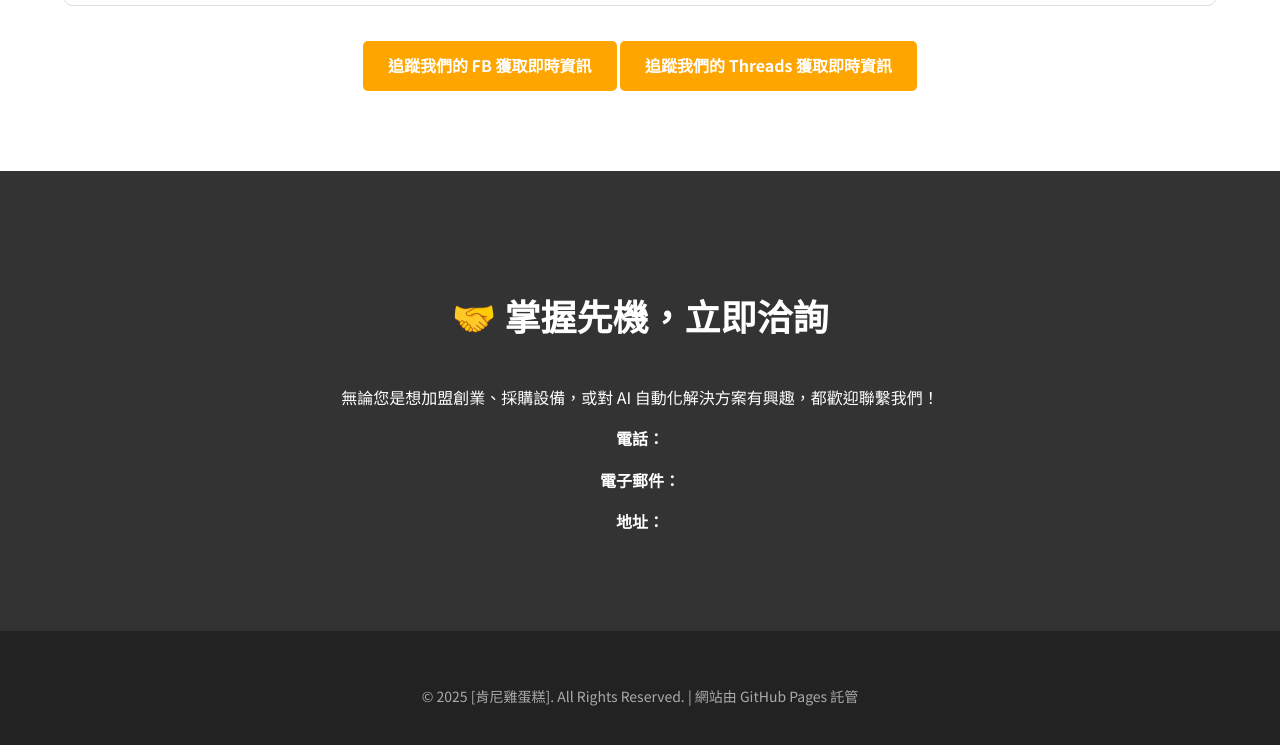
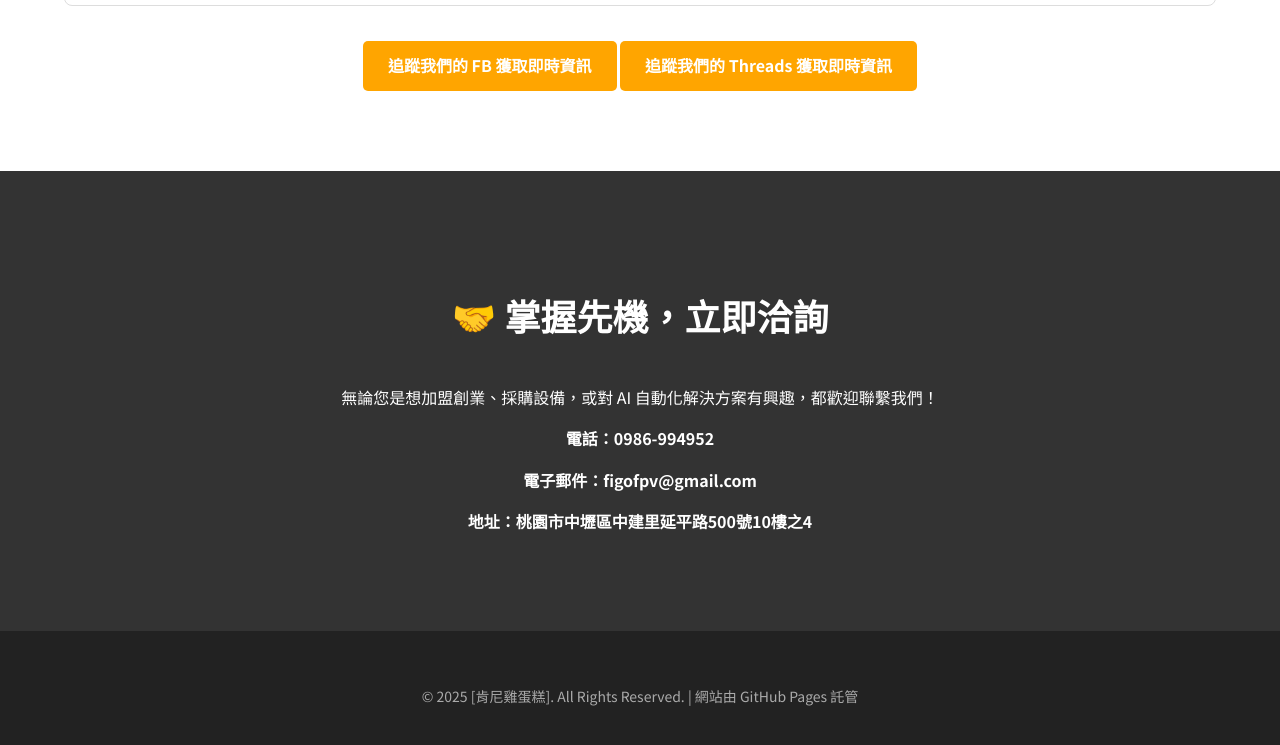
Before and after one commit to KennydaG8/KennyGCake, a plain HTML site: page index.html in a window 1280 px wide. Shown: the part 2759-3504 px from the top of the page. Drawn offline with Linux system fonts and the light colour scheme.

Commit message:
Update index.html

```diff
--- a/index.html
+++ b/index.html
@@ -96,9 +96,9 @@
         <div class="container">
             <h3>🤝 掌握先機，立即洽詢</h3>
             <p>無論您是想加盟創業、採購設備，或對 AI 自動化解決方案有興趣，都歡迎聯繫我們！</p>
-            <p><strong>電話：</strong> </p>
-            <p><strong>電子郵件：</strong> </p>
-            <p><strong>地址：</strong> </p>
+            <p><strong>電話：0986-994952</strong> </p>
+            <p><strong>電子郵件：figofpv@gmail.com</strong> </p>
+            <p><strong>地址：桃園市中壢區中建里延平路500號10樓之4</strong> </p>
         </div>
     </section>
 
```
